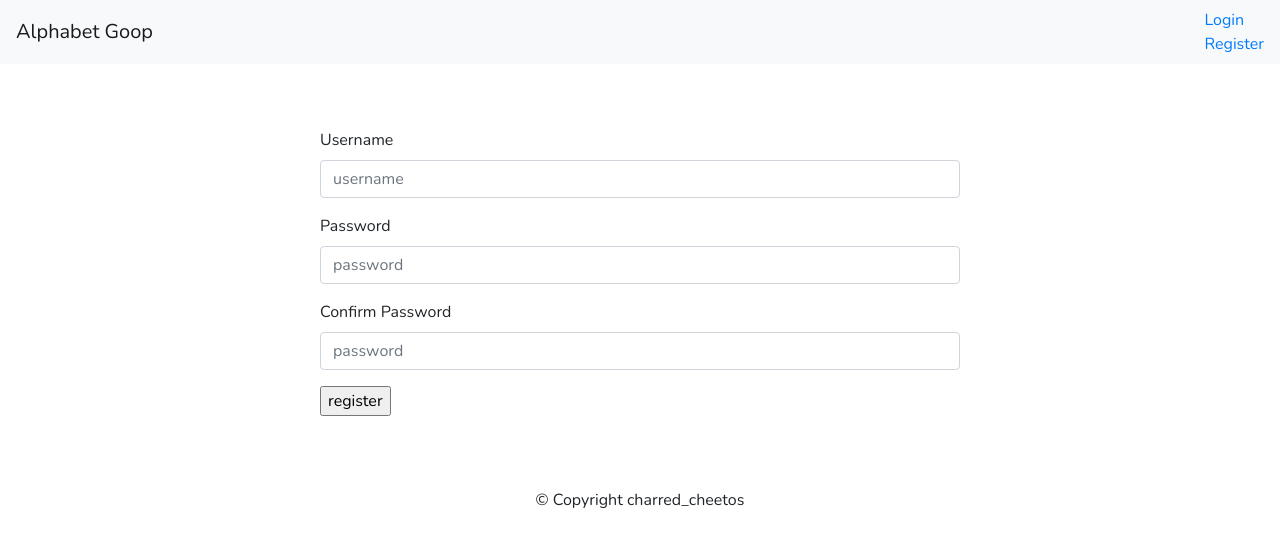
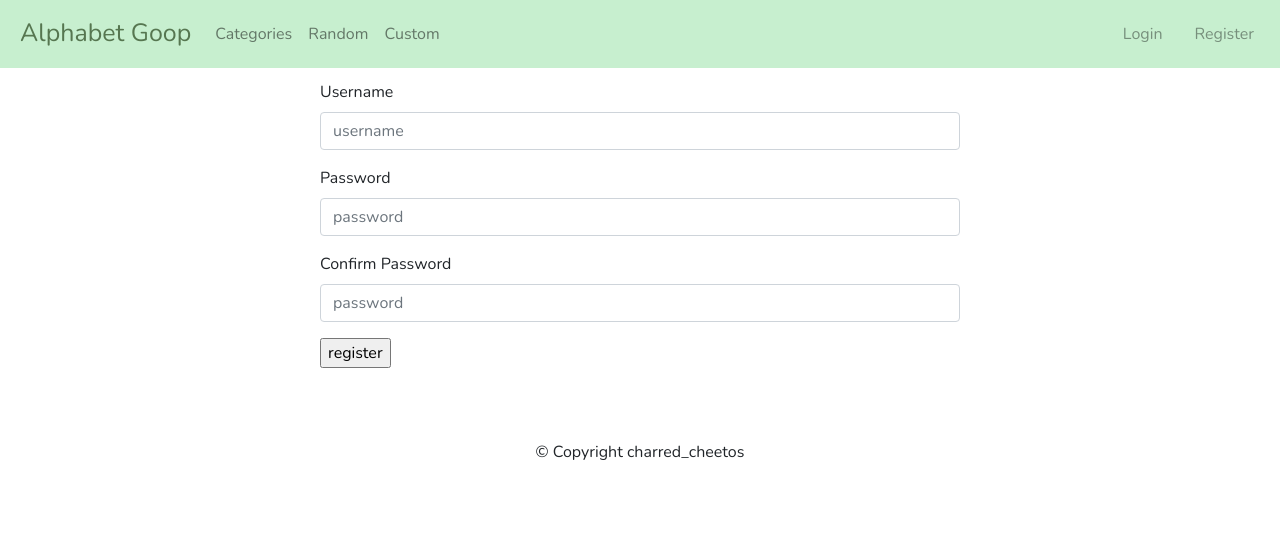
Before and after one commit to JohnsonLi/charred_cheetos, a Flask app: page /register in a window 1280 px wide. Shown: the top 547 px of the page. Run offline with Flask 2, Linux system fonts and the light colour scheme; some libraries are stand-ins or nearby versions.

Commit message:
navbar css

```diff
--- a/doc/devlog.txt
+++ b/doc/devlog.txt
@@ -148,3 +148,9 @@ kennyL-- 2019-01-14 13:50
 --------------------------------------------------------------
 Added strike-through for found words
 ==============================================================
+
+
+joyceL-- 2019-01-14 14:56
+--------------------------------------------------------------
+finished styling navbar and flashed messages
+==============================================================
--- a/static/style.css
+++ b/static/style.css
@@ -12,6 +12,12 @@
   text-align: center;
 }
 
+.msg {
+    width:50%;
+    margin: auto;
+    margin-top:10px;
+}
+/* ================== */
 table {
   padding: 0px;
 
@@ -56,13 +62,37 @@ td {
 #best {
   text-align: center;
 }
-
+/* ================== */
 #user-info {
   margin: auto;
-  margin-top: 5%;
+  margin-top: 1%;
   width: 50%;
 }
+.navbar {
+    background-color: #c7efcf;
+    padding:10px;
+}
 
+#logo {
+    color: #567650;
+    padding-left:10px;
+    font-size:25px;
+}
+
+#navbar_user {
+    padding-right: 20px;
+    /* padding-top: 2px; */
+    color: #856A5D;
+}
+
+.nav-link {
+    color:#89bc80;
+}
+
+.nav-lr {
+    color:#778f7c;
+}
+/* ================== */
 #custom {
   margin: auto;
   margin-top: 5%;
--- a/templates/base.html
+++ b/templates/base.html
@@ -10,26 +10,54 @@
 
 </head>
 <body><!--Replaceable body -->
-    <nav class="navbar navbar-light bg-light">
+    <!-- <nav class="navbar navbar-light bg-light">
         <a class="navbar-brand" href="/">Alphabet Goop</a>
+        <div class="collapse navbar-collapse" id="navbarNavDropdown">
+            <ul class="navbar-nav mr-auto">
+                <li class="nav-item"><a class="nav-link" href="/categories">Categories</a></li>
+                <li class="nav-item"><a class="nav-link" href="/random">Random</a></li>
+                <li class="nav-item"><a class="nav-link" href="/custom">Custom</a></li>
+            </ul>
+        </div> -->
+    <!-- </nav> -->
+
+    <nav class="navbar navbar-expand-lg navbar-light">
+        <a class="navbar-brand" id="logo" href="/">Alphabet Goop</a>
+        <div class="collapse navbar-collapse" id="navbarNavDropdown">
+        {% block nav %}
+        <ul class="navbar-nav mr-auto">
+            <li class="nav-item">
+                <a class="nav-link" href="/categories">Categories</a>
+            </li>
+            <li class="nav-item">
+                <a class="nav-link" href="/random">Random</a>
+            </li>
+            <li class="nav-item">
+                <a class="nav-link" href="/custom">Custom</a>
+            </li>
+        </ul>
+        {% endblock %}
+        </div>
         {% if not logged_in %}
-            <div class="justify-content-between">
-                <ul class="navbar-nav mr-auto">
-                    <a href="/login"> Login </a>
-                    <a href="/register"> Register </a>
-                </ul>
-            </div>
+            <a class="nav-link nav-lr" href="/login"> Login </a>
+            <a class="nav-link nav-lr" href="/register"> Register </a>
         {% else %}
         <div class="justify-content-between">
             <ul class="navbar-nav mr-auto">
                 Hi, {{user}}
-                    <a href="/logout"> Logout </a>
+                <a class-"nav-link nav-lr" href="/logout"> Logout </a>
             </ul>
         </div>
     {% endif %}
     </nav>
-
-
+    {% block alert %}
+    <div class="msg">
+        {% set msgs = get_flashed_messages() %}
+        {% for each in msgs %}
+          <div class="alert alert-warning" role="alert" id="msg">{{each}}</div>
+        {% endfor %}
+    </div>
+    {% endblock %}
     {% block content %}
     content
     {% endblock %}
--- a/templates/home.html
+++ b/templates/home.html
@@ -2,9 +2,8 @@
 
 {% block title %} Alphabet Goop {% endblock %}
 {% block content %}
+{% block nav %} {% endblock %}
 <!-- landing page -->
-<!-- login option -->
-
 <div id="options">
   <a href="/categories"> <button class="btn"> Categories</button></a>
   <a href="/random"> <button class="btn"> Random</button></a>
--- a/templates/register.html
+++ b/templates/register.html
@@ -4,12 +4,6 @@
 
 {% block content %}
 <div id="user-info">
-
-    {% set msgs = get_flashed_messages() %}<!--If input criteria aren't fullfilled upon submitting, flash errors -->
-    {% for each in msgs %}
-      <div class="alert alert-warning" role="alert">{{each}}</div>
-    {% endfor %}
-
     <form action="/adduser"><!--Post hides info from url. Makes sure user doesn't already exist & password matches confirm -->
         <div class="form-group">
             <label for="new_user">Username</label>
```
Also changed, not shown: templates/login.html (+0 -8 lines). Lines whose indentation alone changed are shown as unchanged.
